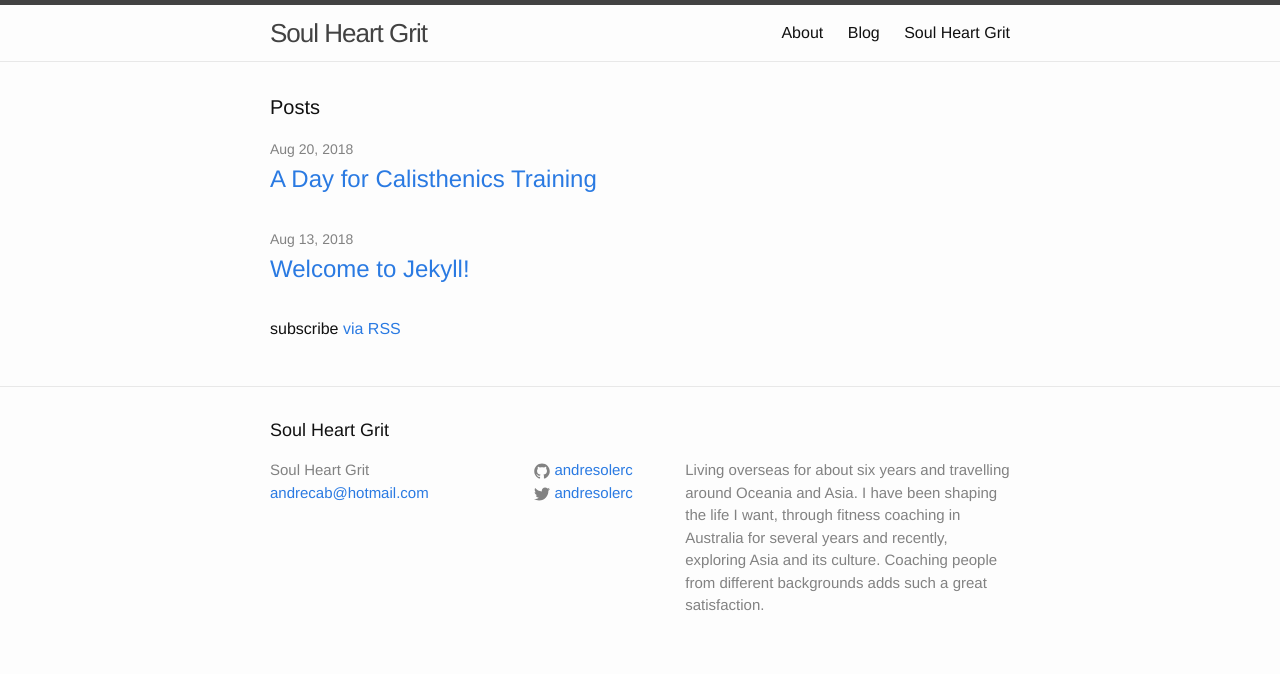
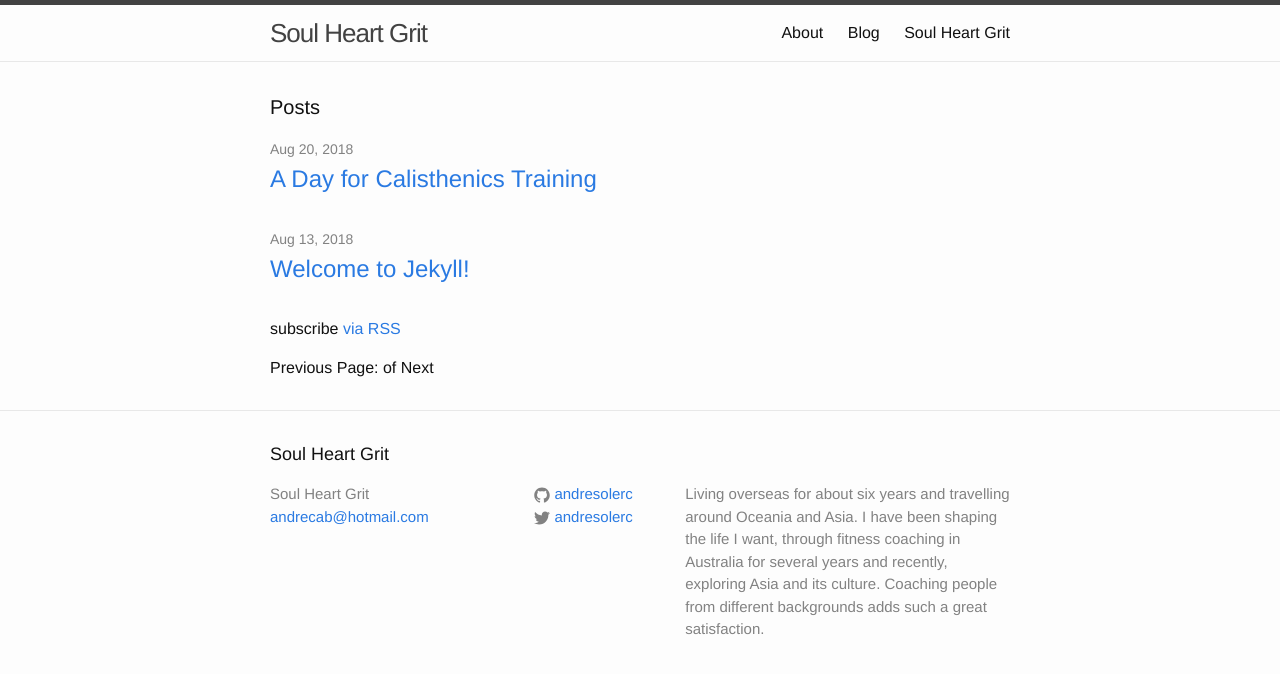
Before and after one commit to andresolerc/soulheartgrit, a Jekyll site: the page built from index.html, in a window 1280 px wide. Shown: the top 674 px of the page. Built offline with Jekyll 4.4.1, drawn with Linux system fonts in a browser that asks for light colours.

Commit message:
Adding pagination variable
https://jekyllrb.com/docs/pagination/

```diff
--- a/index.html
+++ b/index.html
@@ -22,3 +22,29 @@
   <p class="rss-subscribe">subscribe <a href="{{ "/feed.xml" | prepend: site.baseurl }}">via RSS</a></p>
 
 </div>
+
+<!-- This loops through the paginated posts -->
+{% for post in paginator.posts %}
+  <h1><a href="{{ post.url }}">{{ post.title }}</a></h1>
+  <p class="author">
+    <span class="date">{{ post.date }}</span>
+  </p>
+  <div class="content">
+    {{ post.content }}
+  </div>
+{% endfor %}
+
+<!-- Pagination links -->
+<div class="pagination">
+  {% if paginator.previous_page %}
+    <a href="{{ paginator.previous_page_path }}" class="previous">Previous</a>
+  {% else %}
+    <span class="previous">Previous</span>
+  {% endif %}
+  <span class="page_number ">Page: {{ paginator.page }} of {{ paginator.total_pages }}</span>
+  {% if paginator.next_page %}
+    <a href="{{ paginator.next_page_path }}" class="next">Next</a>
+  {% else %}
+    <span class="next ">Next</span>
+  {% endif %}
+</div>
```
